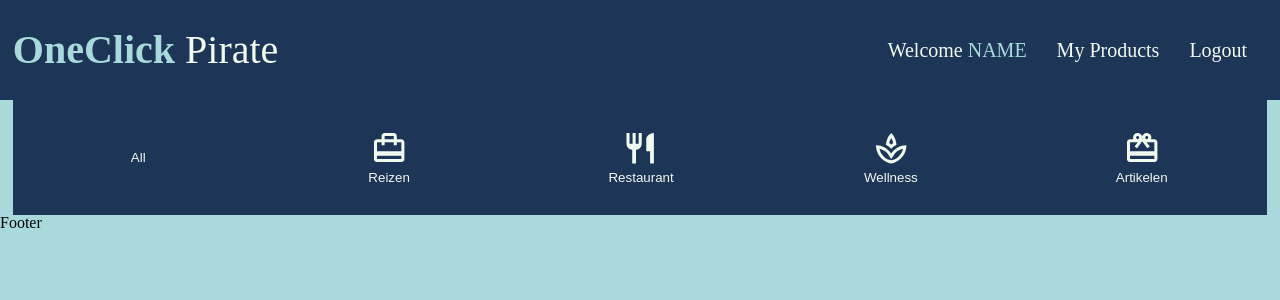
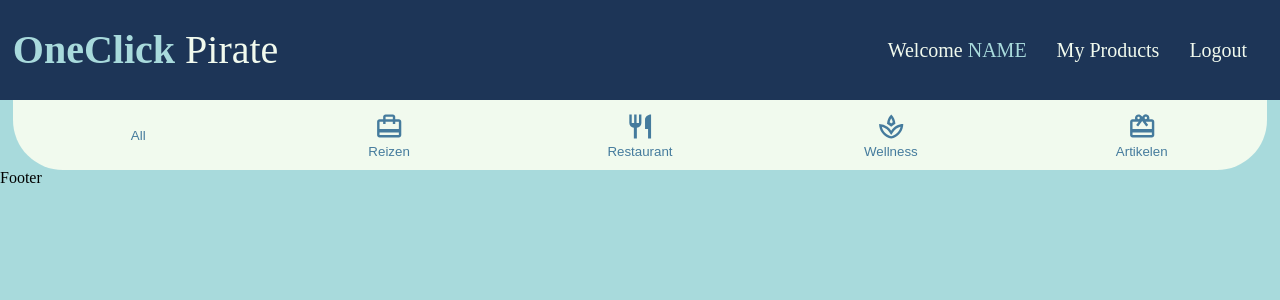
Before and after one commit to Foebry/auction_project, a React (Vite) app: page / in a window 1280 px wide. Shown: the top 300 px of the page. Built offline with nearby package versions, Linux system fonts and the light colour scheme.

Commit message:
category css changes

```diff
--- a/src/styles/App.scss
+++ b/src/styles/App.scss
@@ -27,25 +27,28 @@ body {
 }
 
 .categories {
-    background-color: $darkblue;
+    background-color: $white;
+    border-bottom-left-radius: 50px;
+    border-bottom-right-radius: 50px;
     &__buttons{
         display: flex;
+        flex-wrap: wrap;
         justify-content: space-around;
         &__btn{
-            background-color: $darkblue;
-            height: 75px;
-            width: 75px;
-            margin: 20px 0px;
+            background-color: $white;
+            height: 60px;
+            width: 100px;
+            margin: 5px 0px;
             outline: none;
             border: none;
-            color: $white;
-            border-radius: 3px;
+            color: $mediumblue;
             &__icon{
                 height: 50%;
                 width: 80%;
             }
             &:hover{
-                background-color: $mediumblue;
+               font-weight: bold;
+                color: $darkblue;
                 transform: scale(1.05);
                 cursor: pointer;
             }
```
